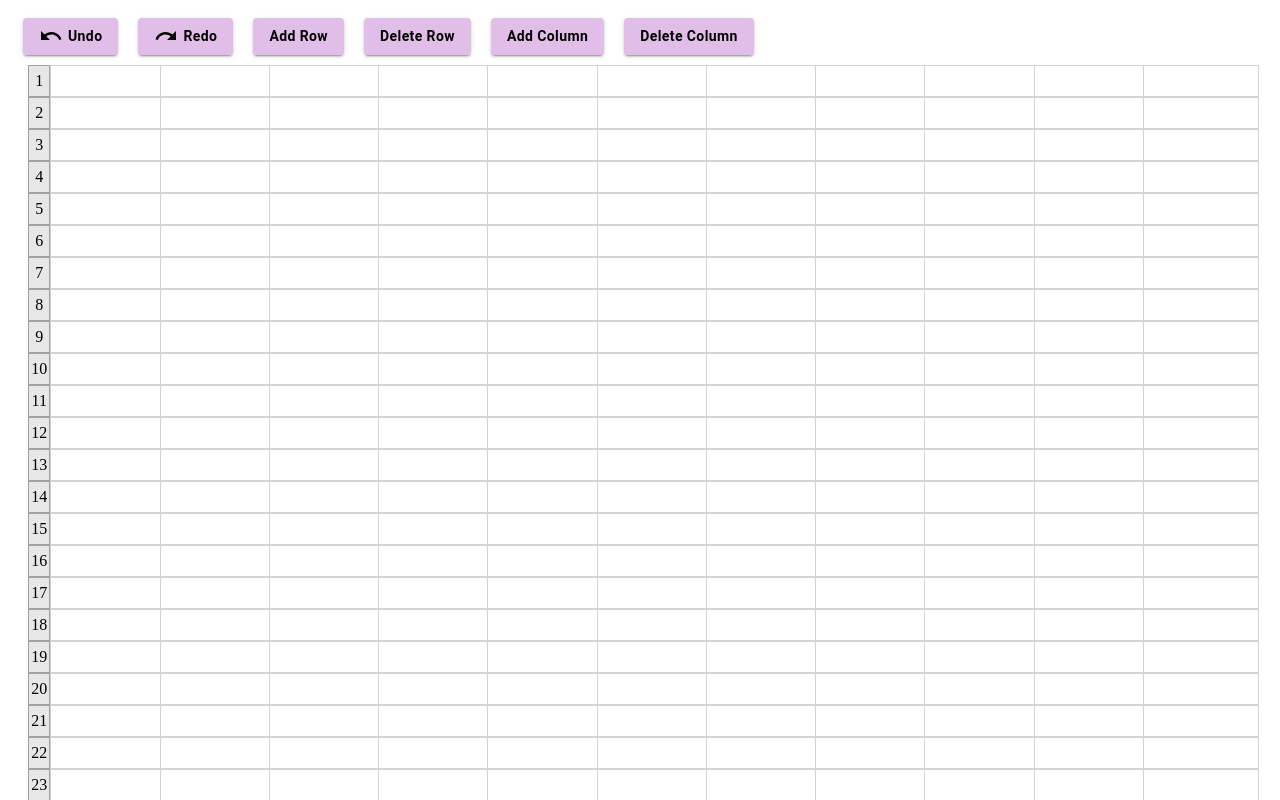
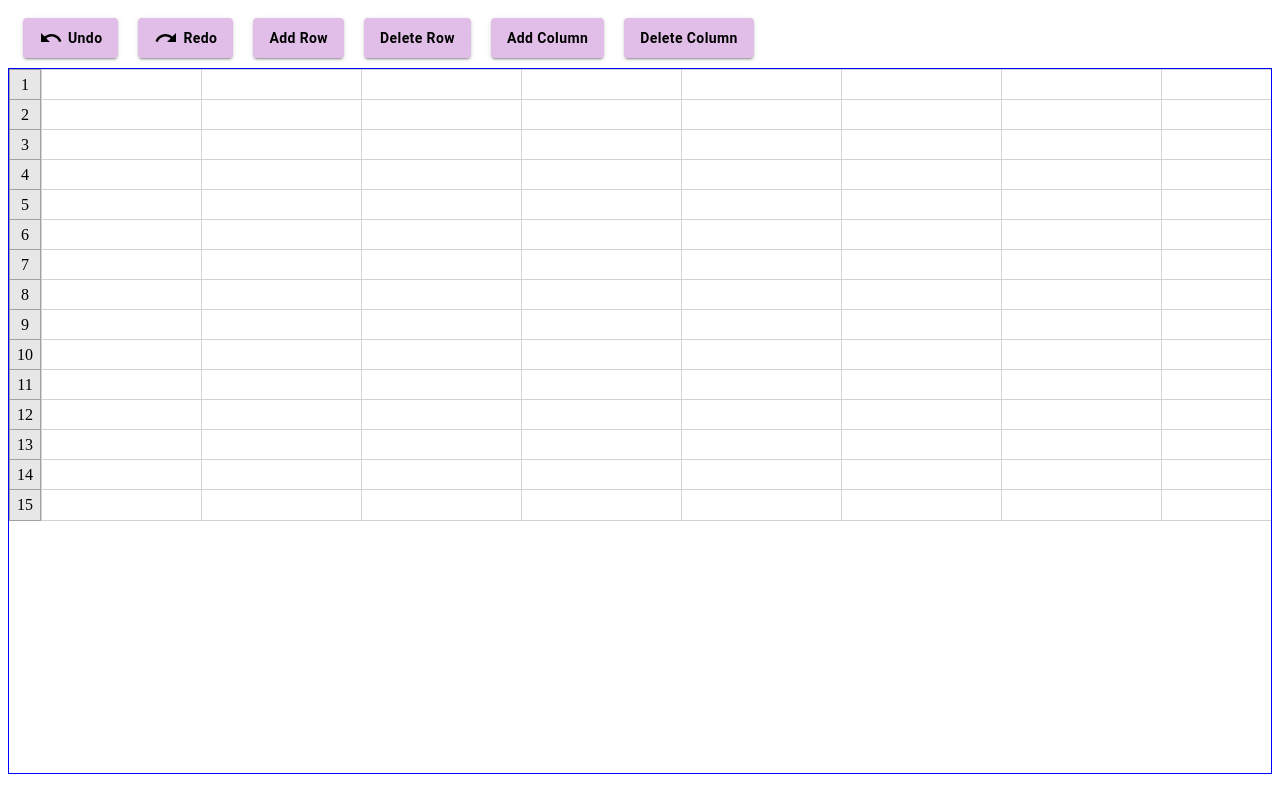
Before and after one commit to dansusman/spreadsheet, a React (Create React App) app in the folder PhaseC/: page / in a window 1280 px wide. Shown: the top 800 px of the page. Built offline with nearby package versions, Linux system fonts and the light colour scheme.

Commit message:
add grid sizing

```diff
--- /dev/null
+++ b/PhaseC/src/App.css
@@ -0,0 +1,3 @@
+.app {
+    height: calc(100vh - 16px);
+}
--- a/PhaseC/src/App.tsx
+++ b/PhaseC/src/App.tsx
@@ -3,32 +3,13 @@ import { useSelector } from "react-redux";
 import { ApplicationState } from "./store";
 import Grid from "./components/grid";
 import TopBar from "./components/topBar";
-import { purple } from "@mui/material/colors";
-import { createTheme } from "@mui/material";
-
-const theme = createTheme({
-    palette: {
-        primary: {
-            // Purple and green play nicely together.
-            main: purple[500],
-        },
-        secondary: {
-            // This is green.A700 as hex.
-            main: "#11cb5f",
-        },
-    },
-});
+import "./App.css";
 
 function App() {
-    const grid = useSelector((state: ApplicationState) => state.grid);
     return (
-        <div>
+        <div className="app">
             <TopBar />
             <Grid />
-            {JSON.stringify(grid.grid)}
-            <div>COLUMNS: {grid.columns}</div>
-            <div>ROWS: {grid.rows}</div>
-            {JSON.stringify(grid.redoStack)}
         </div>
     );
 }
--- a/PhaseC/src/components/grid/Grid.css
+++ b/PhaseC/src/components/grid/Grid.css
@@ -1,19 +1,23 @@
 .grid {
     display: flex;
     flex-direction: column;
-    padding: 0 20px;
+    overflow: scroll;
+    height: calc(100% - 80px);
+    border: 1px solid blue;
 }
 
 .row {
+    height: 30px;
     display: flex;
 }
 
 .rowHeader {
-    height: 30px;
-    width: 30px;
     display: flex;
     justify-content: center;
     align-items: center;
     border: 1px solid #a1a1a1;
     background: #e7e7e7;
+    height: 30px;
+    width: 30px;
+    flex-shrink: 0;
 }
--- a/PhaseC/src/components/grid/gridCell/GridCell.css
+++ b/PhaseC/src/components/grid/gridCell/GridCell.css
@@ -1,12 +1,11 @@
 .cell {
-    height: 30px;
     width: 160px;
 }
 
 input {
     outline: none;
     height: 100%;
-    width: 100%;
+    width: 160px;
     padding: 0;
     padding-left: 5px;
     border: 1px solid #d3d3d3;
--- a/PhaseC/src/components/topBar/TopBar.css
+++ b/PhaseC/src/components/topBar/TopBar.css
@@ -1,6 +1,7 @@
 .topBar {
     display: flex;
     padding: 10px 5px;
+    height: 40px;
 }
 
 .label {
--- a/PhaseC/src/store/grid/reducer.ts
+++ b/PhaseC/src/store/grid/reducer.ts
@@ -1,8 +1,8 @@
 import { Reducer } from "redux";
 import { GridState, GridActions, Cell } from "./types";
 
-const NUM_ROWS: number = 26;
-const NUM_COLUMNS: number = 11;
+const NUM_ROWS: number = 15;
+const NUM_COLUMNS: number = 10;
 
 const makeCells = () => {
     var grid: Cell[][] = [];
```
Also changed, not shown: PhaseC/src/index.css (+8 -8 lines).
